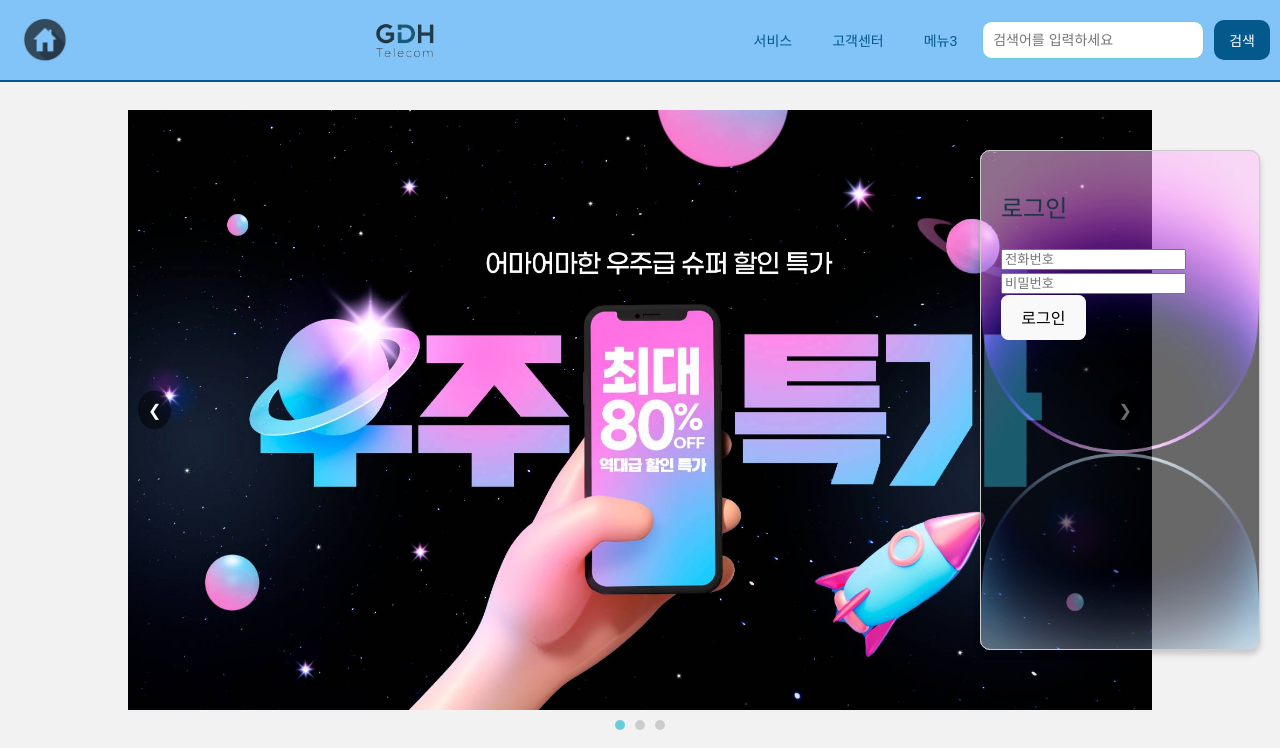
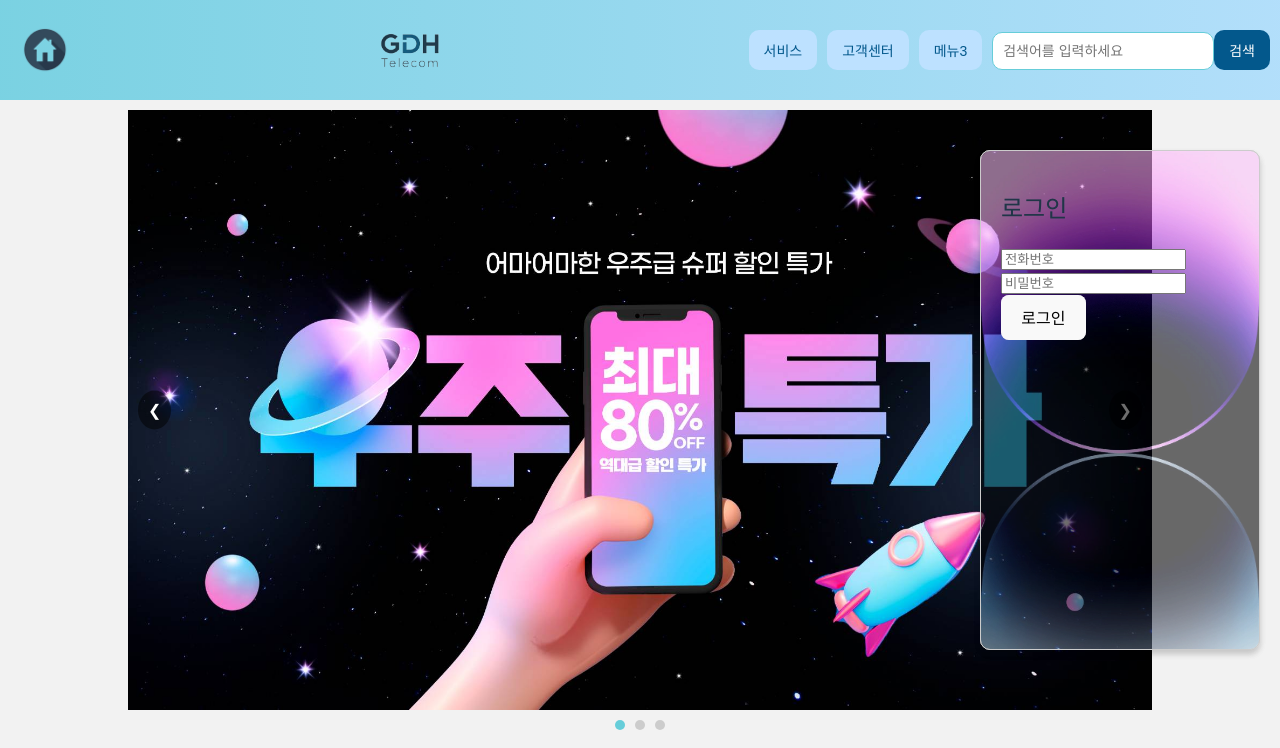
Before and after one commit to MrDos89/PMSProj, a React (Vite) app: page / in a window 1280 px wide. Shown: the top 748 px of the page. Built offline with nearby package versions, Linux system fonts and the light colour scheme.

Commit message:
[건민]회원 포인트 사용 텍스트 위치 수정

```diff
--- a/src/component/minigame/ExchangeShop.jsx
+++ b/src/component/minigame/ExchangeShop.jsx
@@ -20,19 +20,14 @@ function ExchangeShop({ member, products, onUpdatePoints }) {
     <div className="exchange-shop">
       {/* 회원 정보 섹션 */}
       <div className="member-info">
-        <img
-          src={member.profileImage}
-          alt={`${member.name} 프로필`}
-          className="profile-image"
-        />
-
-        <div className="member-details">
-          <p><strong>이름:</strong> {member.name}</p>
-          <p><strong>전화번호:</strong> {member.phone}</p>
-          <p><strong>등급:</strong> {member.rank}</p>
-          <p><strong>포인트:</strong> {userPoints} point</p>
-        </div>
-      </div>
+    <img src={member.profileImage} alt={`${member.name} 프로필`} />
+    <div className="text-info">
+        <p><strong>이름:</strong> {member.name}</p>
+        <p><strong>전화번호:</strong> {member.phone}</p>
+        <p><strong>등급:</strong> {member.rank}</p>
+        <p className="point"><strong>포인트:</strong> {userPoints} point</p>
+    </div>
+</div>
 
       {/*
       <img
--- a/src/cssall/ExchangeShop.css
+++ b/src/cssall/ExchangeShop.css
@@ -13,29 +13,63 @@
 
 /* 회원 정보 섹션 */
 .member-info {
-  display: flex; /* 가로 배치 */
-  align-items: center; /* 세로 중앙 정렬 */
-  justify-content: flex-start; /* 좌측 정렬 */
-  width: 100%; /* 전체 너비 사용 */
-  max-width: 600px; /* 최대 너비 제한 */
+  display: flex;
+  flex-direction: row; /* 가로 방향으로 배치 */
+  justify-content: space-between; /* 공간을 최대한 활용하여 요소들을 양쪽 끝으로 배치 */
+  align-items: center; /* 수직 가운데 정렬 */
+  width: 100%;
+  max-width: 800px;
   padding: 20px;
-  margin-bottom: 30px;
   background-color: #f0f8ff;
   border-radius: 10px;
   box-shadow: 0 2px 5px rgba(0, 0, 0, 0.1);
-  box-sizing: border-box;
-  overflow: hidden; /* 넘침 방지 */
-  flex-direction: column; /* 세로로 나열 */
+  justify-content: start; /* 이미지를 왼쪽에 붙이고, 텍스트와의 간격을 최소화 */
 }
 
 /* 프로필 이미지 */
-.profile-image {
-  width: 80px;
-  height: 80px;
+.member-info img {
+  width: 100px;
+  height: 100px;
   border-radius: 50%;
   object-fit: cover;
-  margin-right: 20px; /* 이미지와 텍스트 간격 */
-  flex-shrink: 0; /* 이미지 크기 유지 */
+  margin-right: 10px; /* 이미지와 텍스트 사이 간격 */
+}
+
+/* 텍스트 정보 */
+.member-info .text-info {
+  /* 텍스트를 담을 컨테이너 추가 */
+  display: flex;
+  flex-direction: column; /* 텍스트를 세로로 배치 */
+}
+
+/* 전체적인 텍스트 스타일 */
+.text-info p {
+  font-size: 16px;
+  color: #333;
+}
+
+/* 포인트 텍스트에만 추가적인 스타일 적용 */
+.text-info .point {
+  font-size: 20px;
+  color: #0400ff;
+  font-weight: bold;
+}
+
+/* 텍스트 정보를 세로로 나열
+.member-info div {
+  /* 불필요한 스타일 제거
+}
+  */
+
+.member-info p {
+  margin: 0;
+  font-size: 16px;
+  color: #333;
+}
+
+/* 텍스트가 이미지 옆에서 세로로 나열되도록 강제 */
+.member-info {
+  gap: 20px; /* 이미지와 텍스트 사이 간격 */
 }
 
 /* 회원 세부 정보 */
--- a/src/cssall/Header.css
+++ b/src/cssall/Header.css
@@ -1,18 +1,22 @@
 .header {
-    background-color: #83c4f8;
+  background: linear-gradient(90deg, #03588c, #66cdd9, #bde1ff),
+               linear-gradient(270deg, #bde1ff, #66cdd9, #03588c);
+  background-size: 300% 300%;
   color: #03588c;
-    padding: 15px 20px;
-    box-shadow: 0 2px 0 #03588c; /* 아래쪽에 10px 두께의 그림자 생성 */
+  height: 100px; /* 세로 크기를 100px로 설정 */
   display: flex;
   align-items: center;
   justify-content: space-between;
   margin-bottom: 30px;
-    position: fixed; /* 헤더를 고정 위치로 설정 */
-    top: 0; /* 상단에 붙임 */
-    width: 100%; /* 가로 폭을 전체로 설정 (필요에 따라) */
-    z-index: 100; /* 다른 요소 위에 표시하기 위해 z-index 값 설정 */
+  position: fixed;
+  top: 0;
+  width: 100%; /* 가로 크기 100% */
+  z-index: 100;
+  animation: gradientMove 10s ease-in-out infinite; /* 무한 반복 애니메이션 */
+  padding: 0 20px; /* 상하 패딩 제거, 좌우는 20px */
 }
 
+/* 로고 스타일 */
 .header .logo {
   font-size: 24px;
   font-weight: bold;
@@ -20,7 +24,6 @@
   color: white;
   flex: 1;
 }
-
 
 /* header .home {
     font-size: 16px;
@@ -44,13 +47,10 @@
     /* width: auto; */
   }
 
-  .header .menu {
-    display: flex;
-    gap: 10px;
-  }
 
+/* 메뉴 및 버튼 스타일 */
 .header .menu button {
-    background-color: #83c4f8;
+  background-color: #bde1ff;
   color: #03588c;
   border: none;
   padding: 10px 15px;
@@ -58,21 +58,15 @@
   cursor: pointer;
   border-radius: 10px;
   transition: background-color 0.3s;
+  margin-right: 10px;
 }
 
 .header .menu button:hover {
   background-color: #03588c;
-    color:white;
+  color: white;
 }
 
-  .header .search-bar {
-    display: flex;
-    align-items: center;
-    gap: 10px;
-    margin-left: 10px;
-    margin-right: 30px;
-  }
-
+/* 검색창 스타일 */
 .header .search-bar input {
   padding: 10px;
   border: 1px solid #66cdd9;
@@ -90,9 +84,23 @@
   cursor: pointer;
   border-radius: 10px;
   transition: background-color 0.3s;
+  margin-right: 30px;
 }
 
 .header .search-bar button:hover {
   background-color: #ffffff;
-    color:#03588c
+  color: #03588c;
 }
+
+/* 그라데이션 애니메이션 */
+@keyframes gradientMove {
+  0% {
+    background-position: 0% 50%;
+  }
+  50% {
+    background-position: 100% 50%;
+  }
+  100% {
+    background-position: 0% 50%;
+  }
+}
```
Lines whose indentation alone changed are shown as unchanged.
